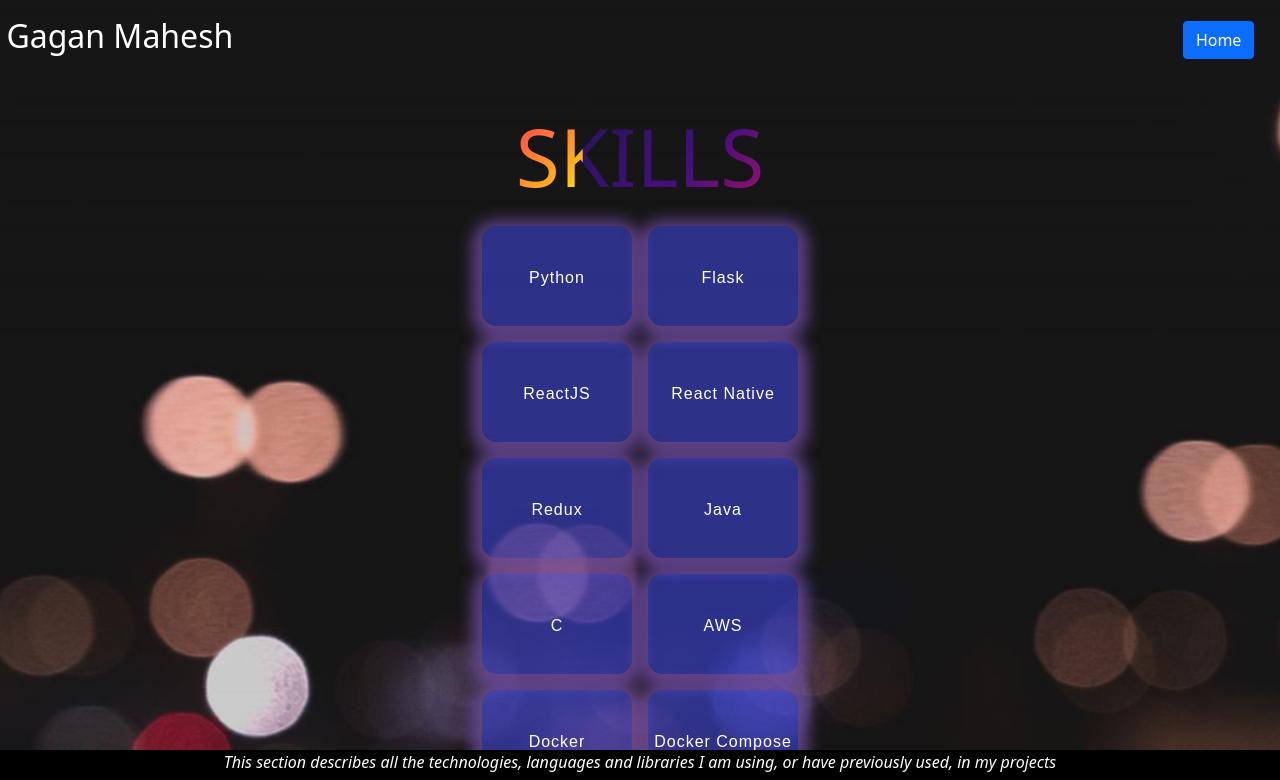
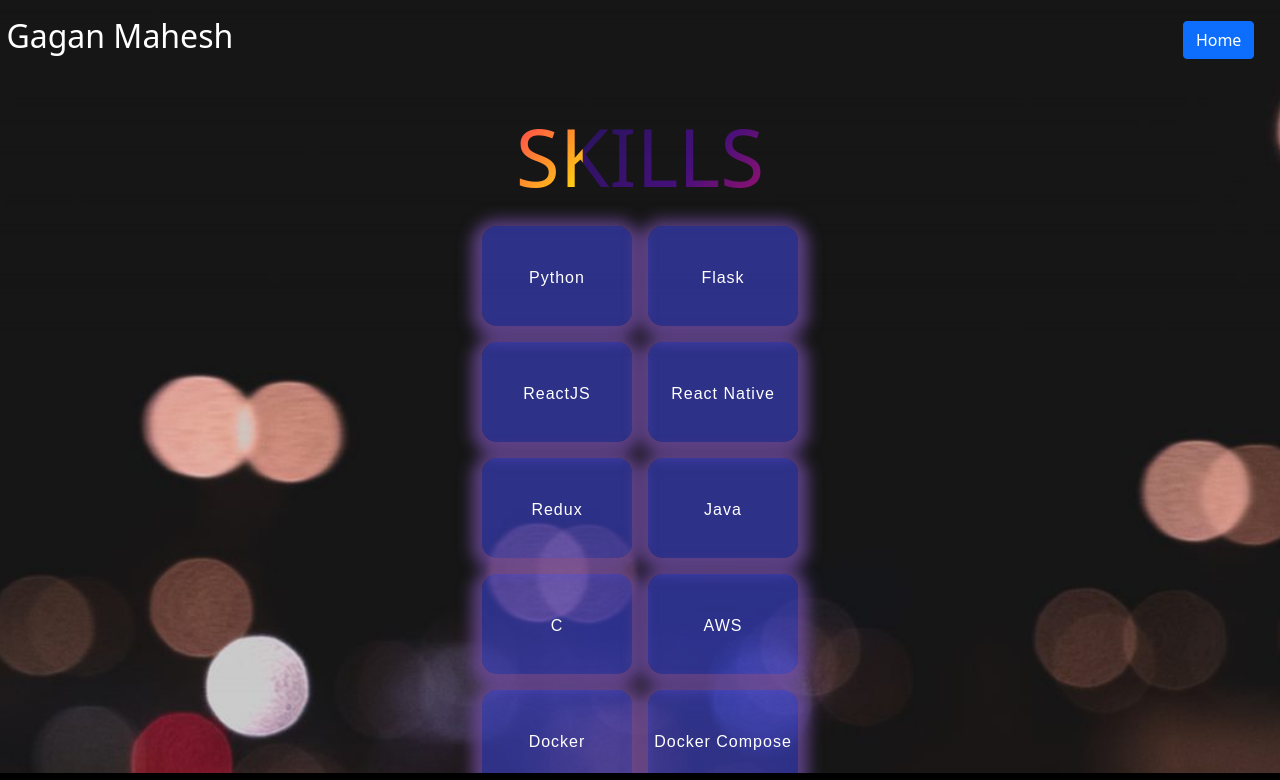
Before and after one commit to gagan-mahesh/portfolio, a React (Create React App) app: page /skills in a window 1280 px wide. Shown: the top 780 px of the page. Built offline with nearby package versions, Linux system fonts and the light colour scheme.

Commit message:
fixed footer issue

```diff
--- a/src/Contents/workExperience.js
+++ b/src/Contents/workExperience.js
@@ -1,6 +1,6 @@
 export const workExperience = {
   aboutDescription:
-    "Hi viewers! My name is Gagan Mahesh. I am a CS graduate from PES university, Bangalore. I currently work as a front-end developer. My main interests are in computer networking, full stack development. My hobbies include basketball, piano, gym.",
+    "Hi viewers! I am Gagan Mahesh. I am a CS graduate from PES university, Bangalore. I currently work as a network engineer in Apple. In my free time I do a lot of web development. My main interests are in computer networking, full stack development. My hobbies include basketball, piano, gym.",
   experience: [
     {
       companyName: "Cisco",
--- a/src/Stylings/Skills.css
+++ b/src/Stylings/Skills.css
@@ -87,10 +87,11 @@
 .skills-footer {
     font-style: italic;
     position: fixed;
-    height: 50px;
+    height: fit-content;
     bottom: 0;
     left: 0;
     background-color: black;
+    padding-top: 0.2em;
     width: 100%;
     margin-top: 100px;
 }
```
Also changed, not shown: 1 other file (tests, documents, lock files or other folders).
